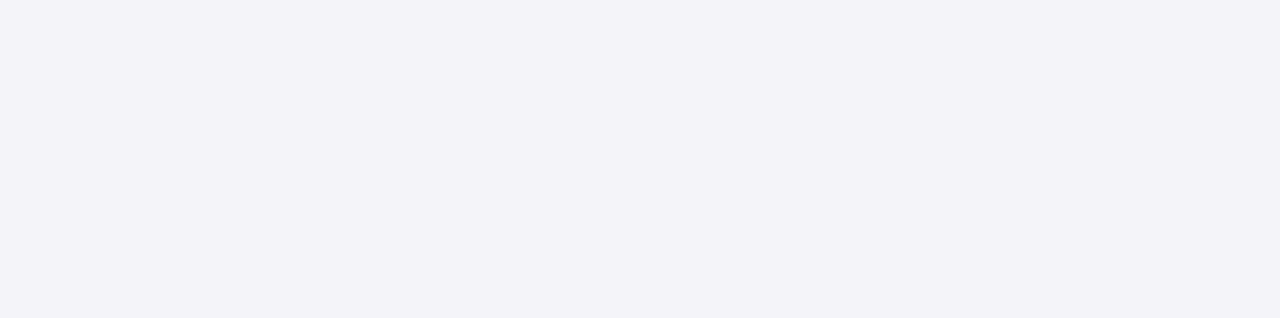
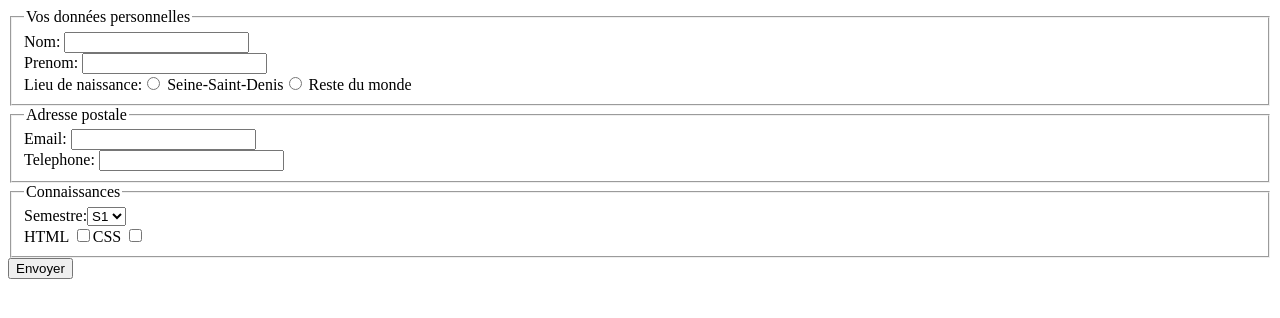
Before and after one commit to yasu19-dev/tpsreact, a React (Create React App) app: page / in a window 1280 px wide. Shown: the top 318 px of the page. Built offline with nearby package versions, Linux system fonts and the light colour scheme.

Commit message:
EXERCICE 1

```diff
--- a/src/App.jsx
+++ b/src/App.jsx
@@ -1,9 +1,41 @@
-import React from 'react';
-import './App.css';
+import React, { useState } from 'react';
+import Dpersonnels from './components/Dpersonnels';
+import Coordonnees from './components/Coordonnees';
+import Connaissances from './components/Connaissances';
 
 function App() {
+  const [formulaire, setFormulaire] = useState({});
+  const [affichage, setAffichage] = useState(false);
+
+  function handleChange(e) {
+    const { name, value, type, checked } = e.target;
+    setFormulaire({
+      ...formulaire,
+      [name]: type === 'checkbox' ? checked : value
+    });
+  }
+
+  function handleAjouter() {
+    setAffichage(true);
+  }
+
   return (
     <div>
+      <Dpersonnels fctChange={handleChange} />
+      <Coordonnees fctChange={handleChange} />
+      <Connaissances fctChange={handleChange} />
+
+      <button onClick={handleAjouter}>Envoyer</button>
+
+      {affichage && (
+        <div style={{ marginTop: '20px', border: '1px solid black' }}>
+          <h3>Récapitulatif :</h3>
+          <p>Nom Complet : {formulaire.nom} {formulaire.prenom}</p>
+          <p>Email : {formulaire.email}</p>
+          <p>Semestre : {formulaire.semestre}</p>
+          <p>Connaissances : {formulaire.html ? "HTML " : ""}{formulaire.css ? "CSS" : ""}</p>
+        </div>
+      )}
     </div>
   );
 }
--- /dev/null
+++ b/src/components/Connaissances.jsx
@@ -0,0 +1,15 @@
+function Connaissances(props) {
+  return (
+    <fieldset>
+      <legend>Connaissances</legend>
+      Semestre:
+      <select name="semestre" onChange={props.fctChange}>
+        <option value="S1">S1</option>
+        <option value="S2">S2</option>
+      </select><br/>
+      HTML <input type="checkbox" name="html" onChange={props.fctChange} />
+      CSS <input type="checkbox" name="css" onChange={props.fctChange} />
+    </fieldset>
+  );
+}
+export default Connaissances;
--- /dev/null
+++ b/src/components/Coordonnees.jsx
@@ -0,0 +1,10 @@
+function Coordonnees(props) {
+  return (
+    <fieldset>
+      <legend>Adresse postale</legend>
+      Email: <input type="email" name="email" onChange={props.fctChange} /><br/>
+      Telephone: <input type="text" name="tel" onChange={props.fctChange} />
+    </fieldset>
+  );
+}
+export default Coordonnees;
--- /dev/null
+++ b/src/components/Dpersonnels.jsx
@@ -0,0 +1,14 @@
+function Dpersonnels(props) {
+  return (
+    <fieldset>
+      <legend>Vos données personnelles</legend>
+      Nom: <input type="text" name="nom" onChange={props.fctChange} /><br/>
+      Prenom: <input type="text" name="prenom" onChange={props.fctChange} /><br/>
+      Lieu de naissance:
+      <input type="radio" name="lieu" value="Seine-Saint-Denis" onChange={props.fctChange} /> Seine-Saint-Denis
+      <input type="radio" name="lieu" value="Reste du monde" onChange={props.fctChange} /> Reste du monde
+    </fieldset>
+  );
+}
+
+export default Dpersonnels;
```
